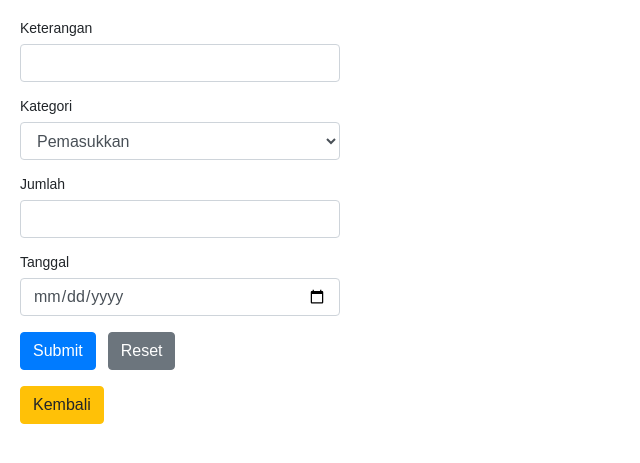
After one commit to suryamichael/PHP-Practice, a PHP site: the page made by Tambah catatan.php in a window 1280 px wide. The commit adds this page. Shown: the top 463 px of the page, without its empty margins (0-640 px from the left). Run offline with PHP 8.4, Linux system fonts and the light colour scheme; a user stored in the database is signed in.

Commit message:
Add extra to show your balance

```diff
--- /dev/null
+++ b/Tambah catatan.php
@@ -0,0 +1,119 @@
+<?php
+    session_start();
+    require_once "Db.php";
+
+    if(!isset($_SESSION['Loggedin']) || $_SESSION['Loggedin'] !== true) {
+        header("Location: Login.php");
+        exit;
+    }
+
+    $Keterangan = $Kategori = $Jumlah = $Tanggal = "";
+    $Keterangan_err = $Kategori_err = $Jumlah_err = $Tanggal_err = "";
+
+    if($_SERVER['REQUEST_METHOD'] == 'POST'){
+        if(empty(trim($_POST['Keterangan']))){
+            $Keterangan_err = "Harus Diisi";
+        }else if(!preg_match('/^[a-zA-Z0-9]+$/', trim($_POST['Keterangan']))){
+            $Keterangan_err = "Hanya huruf, dan angka saja yang dimasukkan";
+        }else{
+            $Keterangan = $_POST['Keterangan'];
+        }
+
+        if(empty(trim($_POST['Jumlah']))){
+            $Jumlah_err = "Harap isi nominal anda";
+        }else if(!preg_match('/^[0-9]+$/', trim($_POST['Jumlah']))){
+            $Jumlah_err = "Hanya angka yang boleh dimasukkan";
+        }else{
+            $Jumlah = $_POST['Jumlah'];
+        }
+
+        if(empty(trim($_POST['Kategori']))){
+            $Kategori_err = "Wajib diisi";
+        }else {
+            $Kategori = $_POST['Kategori'];
+            if($Kategori == 2){
+                $Jumlah = -1 * $Jumlah;
+            }
+        }
+
+        if(empty(trim($_POST['Tanggal']))){
+            $Tanggal_err = "Wajib diisi";
+        }else {
+            $Tanggal = $_POST['Tanggal'];
+        }
+
+        if(empty($Keterangan_err) && empty($Jumlah_err) && empty($Kategori_err) && empty($Tanggal_err)){
+            global $conn;
+
+            $Sql = "INSERT INTO transaksi (Id_transaksi, Nama, Kategori, Jumlah, Tgl, Id_user)
+                    VALUES (:Id_transaksi, :Nama, :Kategori, :Jumlah, :Tgl, :Id_user)";
+
+            $bindParams = array(
+                'Id_transaksi' => 0,
+                ':Nama' => $Keterangan,
+                ':Kategori' => $Kategori,
+                ':Jumlah' => $Jumlah,
+                ':Tgl' => $Tanggal,
+                'Id_user' => $_POST['Iduser']
+            );
+
+            try{
+                $stmt = $conn -> prepare($Sql);
+                $stmt -> execute($bindParams);
+            }catch(PDOException $e){
+                echo "Kesalahan menambah laporan". $e -> getMessage();
+            }
+
+        }
+        unset($Sql);
+    }
+?>
+
+<!DOCTYPE html>
+<html lang="en">
+<head>
+    <meta charset="UTF-8">
+    <title>Welcome</title>
+    <link rel="stylesheet" href="https://stackpath.bootstrapcdn.com/bootstrap/4.5.2/css/bootstrap.min.css">
+    <style>
+        body{ font: 14px sans-serif; }
+        .wrapper{ width: 360px; padding: 20px; }
+    </style>
+</head>
+<body>
+    <div class="wrapper">
+    <form action="<?php echo htmlspecialchars($_SERVER["PHP_SELF"]); ?>" method="post">
+        <input type="hidden" value="<?= $_SESSION['ID_User'] ?>" name="Iduser">
+        <div class="form-group">
+            <label>Keterangan</label>
+            <input type="text" name="Keterangan" class="form-control <?php echo (!empty($Keterangan_err)) ? 'is-invalid' : ''; ?>" value="<?php echo $Keterangan; ?>">
+            <span class="invalid-feedback"><?php echo $Keterangan_err; ?></span>
+        </div>
+        <div class="form-group">
+            <label>Kategori</label>
+            <select name="Kategori" class="form-control <?php echo (!empty($Kategori_err)) ? 'is-invalid' : ''; ?>" value="<?php echo $Kategori; ?>">
+                <option value="1" <?= ($Kategori == '1' ? "selected" : "")?> >Pemasukkan</option>
+                <option value="2" <?= ($Kategori == '2' ? "selected" : "")?>>Pengeluaran</option>
+            </select>
+            <span class="invalid-feedback"><?php echo $Kategori_err; ?></span>
+        </div>
+        <div class="form-group">
+            <label>Jumlah</label>
+            <input type="text" name="Jumlah" class="form-control <?php echo (!empty($Jumlah_err)) ? 'is-invalid' : ''; ?>" value="<?php echo $Jumlah; ?>">
+            <span class="invalid-feedback"><?php echo $Jumlah_err; ?></span>
+        </div>
+        <div class="form-group">
+            <label>Tanggal</label>
+            <input type="Date" name="Tanggal" class="form-control <?php echo (!empty($Tanggal_err)) ? 'is-invalid' : ''; ?>" value="<?php echo $Tanggal; ?>">
+            <span class="invalid-feedback"><?php echo $Tanggal_err; ?></span>
+        </div>
+        <div class="form-group">
+            <input type="submit" class="btn btn-primary" value="Submit">
+            <input type="reset" class="btn btn-secondary ml-2" value="Reset">
+        </div>
+    </form>
+    <a href="Welcome.php" class="btn btn-warning">Kembali</a>
+    </div>
+
+</body>
+</html>
```
Also changed, not shown: History.php (added, +58 -0 lines), Index.php (+0 -15 lines), Welcome.php (+16 -0 lines).
